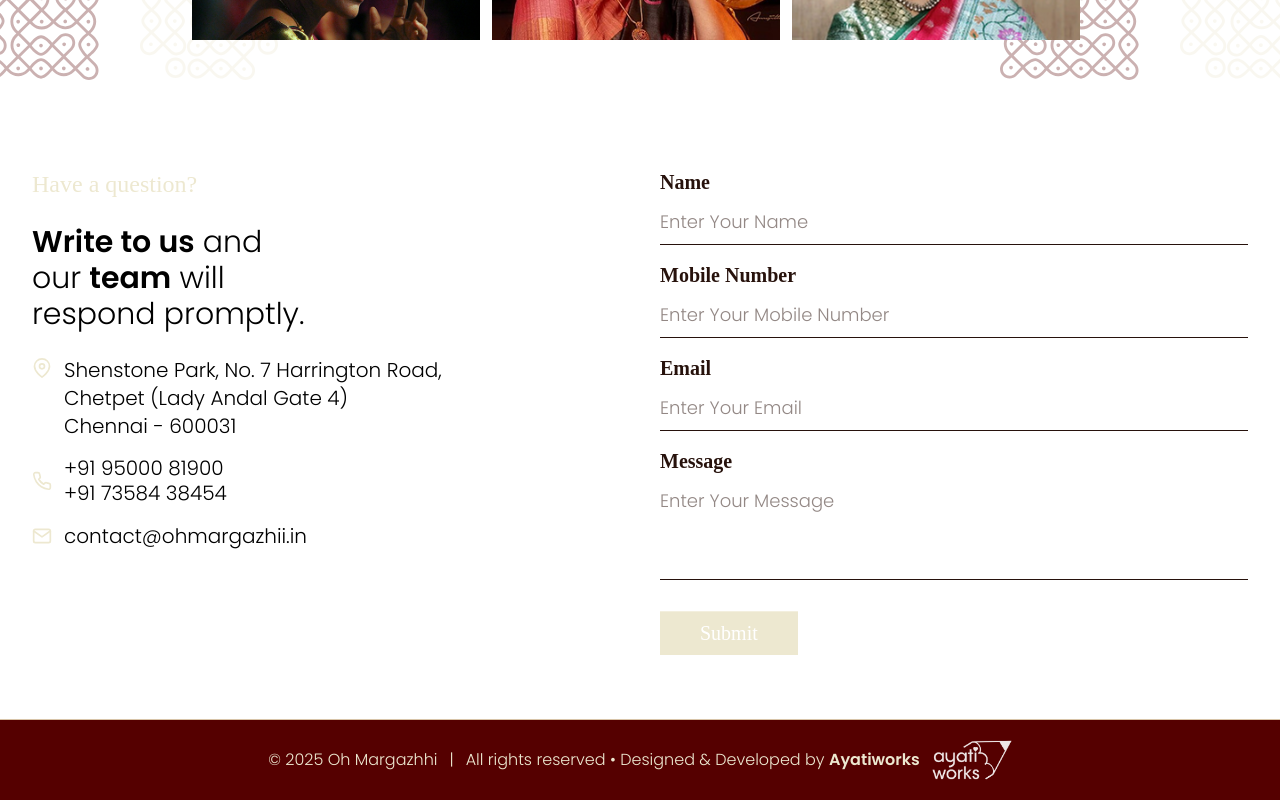
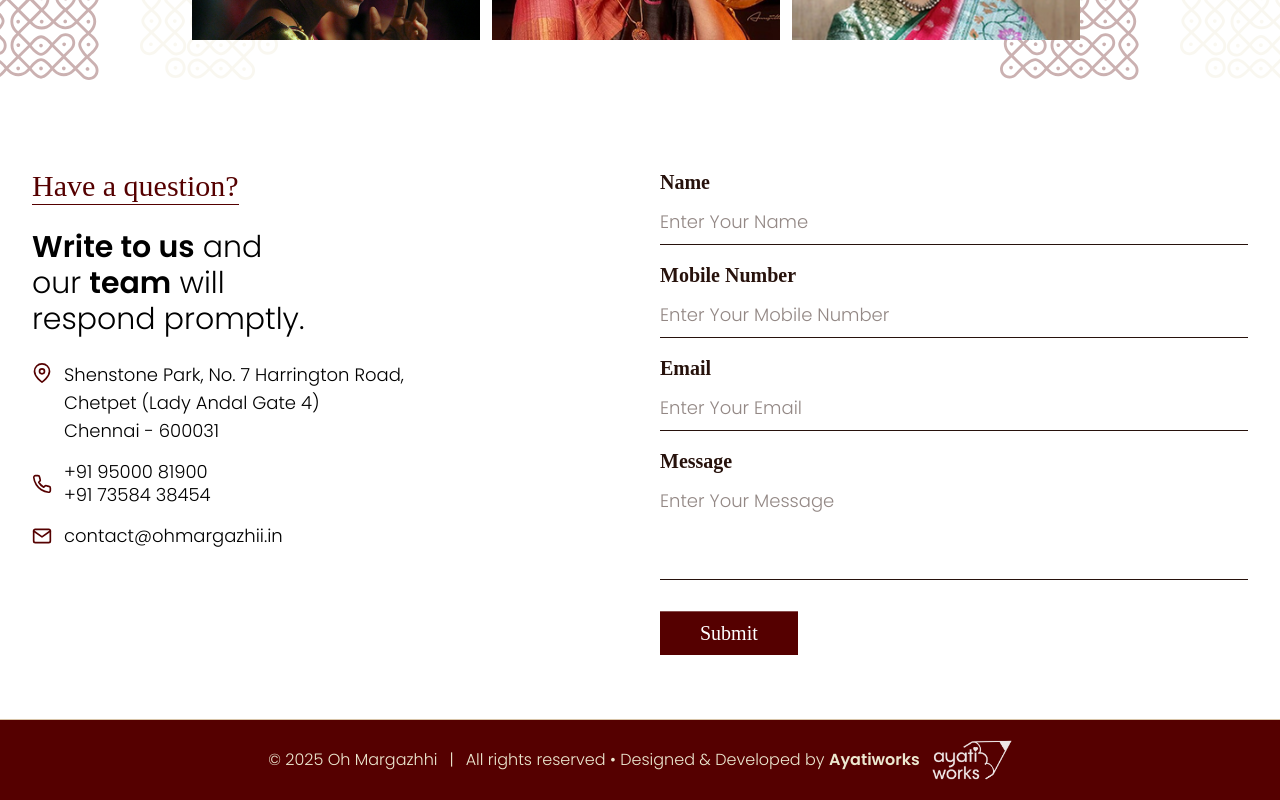
Before and after one commit to ayatiworkstechnologies/oh-margazhhi, a Next.js app: page / in a window 1280 px wide. Shown: the part 4251-5051 px from the top of the page. Built offline with nearby package versions, Linux system fonts and the light colour scheme.

Commit message:
03/12/2025 update 1

```diff
--- a/app/components/sections/CalendarSection.jsx
+++ b/app/components/sections/CalendarSection.jsx
@@ -93,7 +93,7 @@ export default function CalendarSection() {
         </div>
 
         {/* Days */}
-        <div className="grid grid-cols-7 gap-[4px] text-center text-xs">
+        <div className="grid grid-cols-7 gap-1 text-center text-xs">
           {monthMatrix.map((day, idx) => {
             if (!day) return <span key={idx} />;
 
--- a/app/components/sections/ContactSection.jsx
+++ b/app/components/sections/ContactSection.jsx
@@ -25,7 +25,7 @@ export default function ContactSection() {
 
         {/* LEFT SIDE */}
         <div className="space-y-6">
-          <p className="text-2xl font-serif text-secondary">Have a question?</p>
+          <p className="text-3xl border-b border-b-primary inline-block font-serif text-primary">Have a question?</p>
 
           <h3 className="text-3xl font-sans font-light text-black">
             <span className="font-bold">Write to us</span> and <br />
@@ -33,18 +33,18 @@ export default function ContactSection() {
             respond promptly.
           </h3>
 
-          <div className="space-y-4 text-xl font-sans font-light text-black">
+          <div className="space-y-4 text-lg font-sans font-light text-black">
 
             {/* LOCATION */}
             <div className="flex items-start gap-3">
-              <span className="mt-0.5 text-secondary">
+              <span className="mt-0.5 text-primary">
                 <FiMapPin size={20} />
               </span>
 
               <Link
                 href="https://www.google.com/maps/place/Shenstone+Park,+Harrington+Road,+Chetpet,+Chennai"
                 target="_blank"
-                className="hover:text-secondary transition-colors"
+                className="hover:text-primary transition-colors"
               >
                 Shenstone Park, No. 7 Harrington Road, <br />
                 Chetpet (Lady Andal Gate 4) <br />
@@ -54,20 +54,20 @@ export default function ContactSection() {
 
             {/* PHONE NUMBERS */}
             <div className="flex items-center gap-3">
-              <span className="text-secondary">
+              <span className="text-primary">
                 <FiPhone size={20} />
               </span>
 
               <div className="flex flex-col leading-tight">
                 <Link
                   href="tel:+919500081900"
-                  className="hover:text-secondary transition"
+                  className="hover:text-primary transition"
                 >
                   +91 95000 81900
                 </Link>
                 <Link
                   href="tel:+917358438454"
-                  className="hover:text-secondary transition"
+                  className="hover:text-primary transition"
                 >
                   +91 73584 38454
                 </Link>
@@ -76,13 +76,13 @@ export default function ContactSection() {
 
             {/* EMAIL */}
             <div className="flex items-center gap-3">
-              <span className="text-secondary">
+              <span className="text-primary">
                 <FiMail size={20} />
               </span>
 
               <Link
                 href="mailto:contact@ohmargazhii.in"
-                className="hover:text-secondary transition"
+                className="hover:text-primary transition"
               >
                 contact@ohmargazhii.in
               </Link>
--- a/app/components/ui/Button.jsx
+++ b/app/components/ui/Button.jsx
@@ -3,7 +3,7 @@ export default function Button({ children, className = "", ...props }) {
     <button
       className={`
         inline-flex items-center justify-center
-        bg-secondary text-white
+        bg-primary text-white
         px-6 py-2
         text-xl font-serif font-medium
         shadow-[inset_0_1px_0_rgba(255,255,255,0.3)]
```
